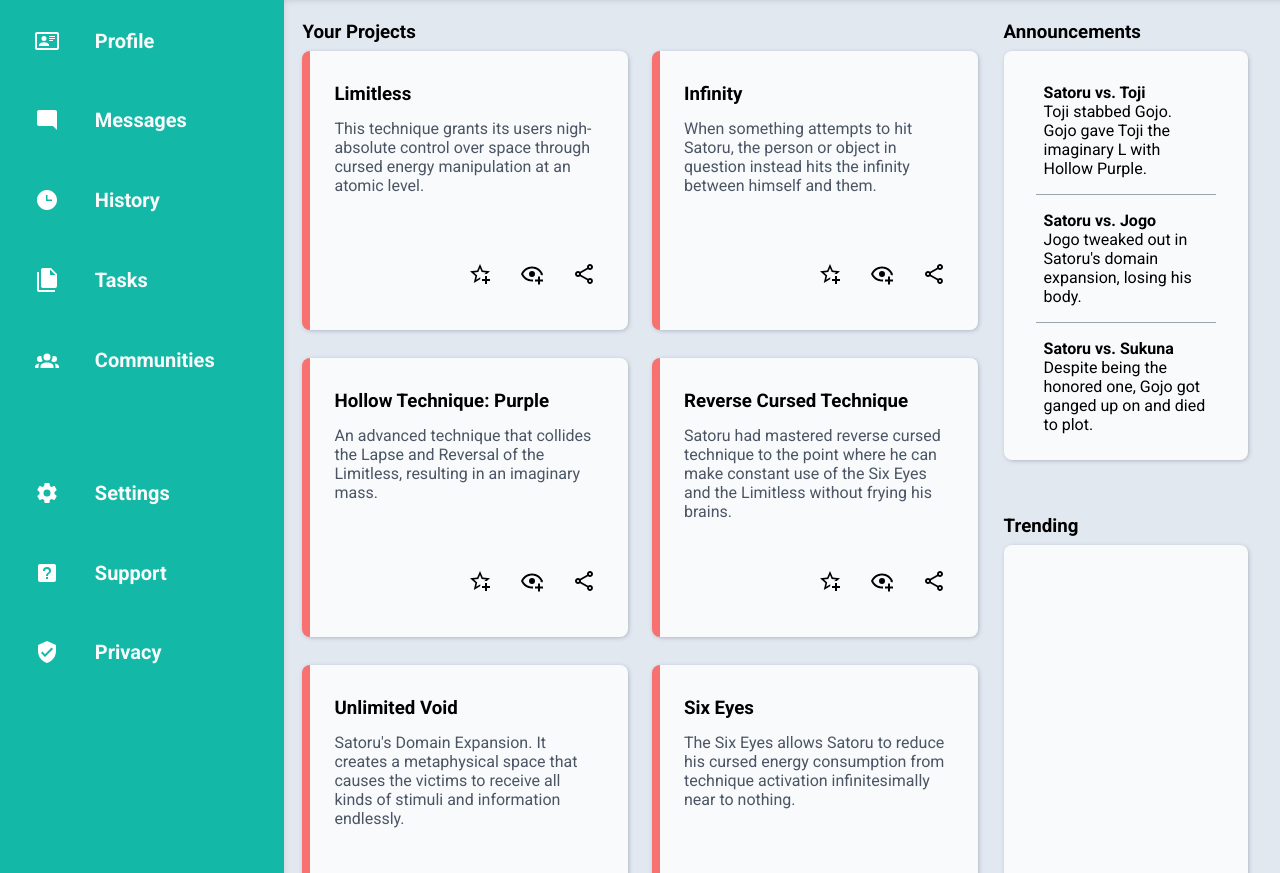
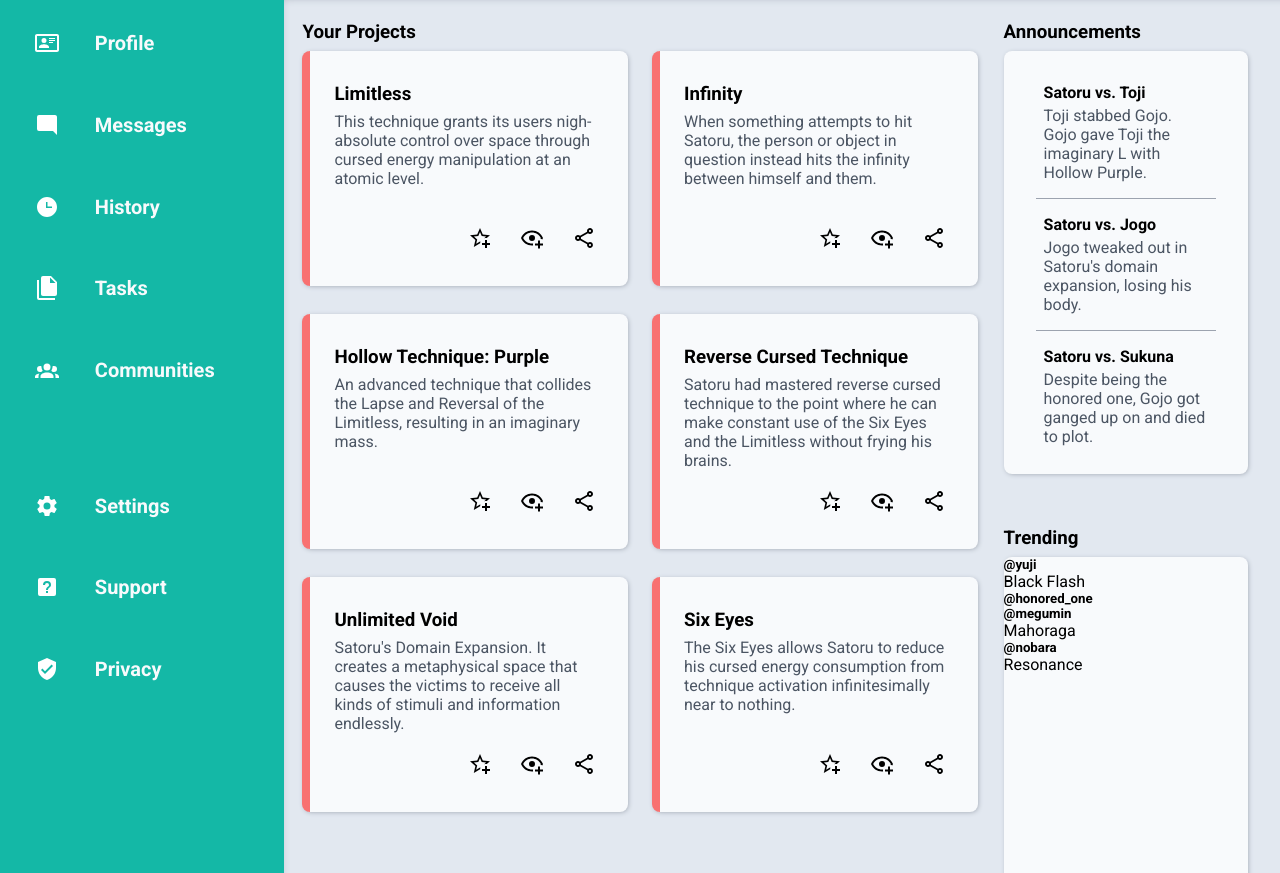
Before and after one commit to HaTruong05/admin-dashboard, a plain HTML site: page index.html in a window 1280 px wide. Shown: the part 171-1044 px from the top of the page. Drawn offline with Linux system fonts and the light colour scheme.

Commit message:
Populate trending section.

```diff
--- a/index.html
+++ b/index.html
@@ -137,7 +137,24 @@
         </div>
         <div class="trending">
             <h3>Trending</h3>
-            <div class="accounts"></div>
+            <div class="accounts">
+                <div class="user">
+                    <h5>@yuji</h5>
+                    <p>Black Flash</p>
+                </div>
+                <div class="user">
+                    <h5>@honored_one</h5>
+                    <p></p>
+                </div>
+                <div class="user">
+                    <h5>@megumin</h5>
+                    <p>Mahoraga</p>
+                </div>
+                <div class="user">
+                    <h5>@nobara</h5>
+                    <p>Resonance</p>
+                </div>
+            </div>
         </div>
     </div>
 </body>
--- a/styles.css
+++ b/styles.css
@@ -110,10 +110,6 @@ ul {
     list-style-type: none;
 }
 
-h1 {
-    font-size: 1rem;
-}
-
 .header {
     grid-template-rows: repeat(2, 1fr);
     grid-template-columns: 2fr 1fr;
@@ -188,6 +184,7 @@ button {
     height: 95%;
     column-gap: 24px;
     row-gap: 28px;
+    grid-auto-rows: 235px;
 }
 
 .projects > h3, .announcements h3, .trending h3{
@@ -206,7 +203,7 @@ button {
 }
 
 .content, .accounts {
-    height: 91.75%;
+    height: 92.25%;
     border-radius: 8px;
 }
 
@@ -244,3 +241,11 @@ button {
 .news:nth-child(1), .news:nth-child(2) {
     border-bottom: solid 1px var(--light-gray);
 }
+
+.news h4 {
+    margin-bottom: 4px;
+}
+
+.news p {
+    color: var(--dark-gray);
+}
```
